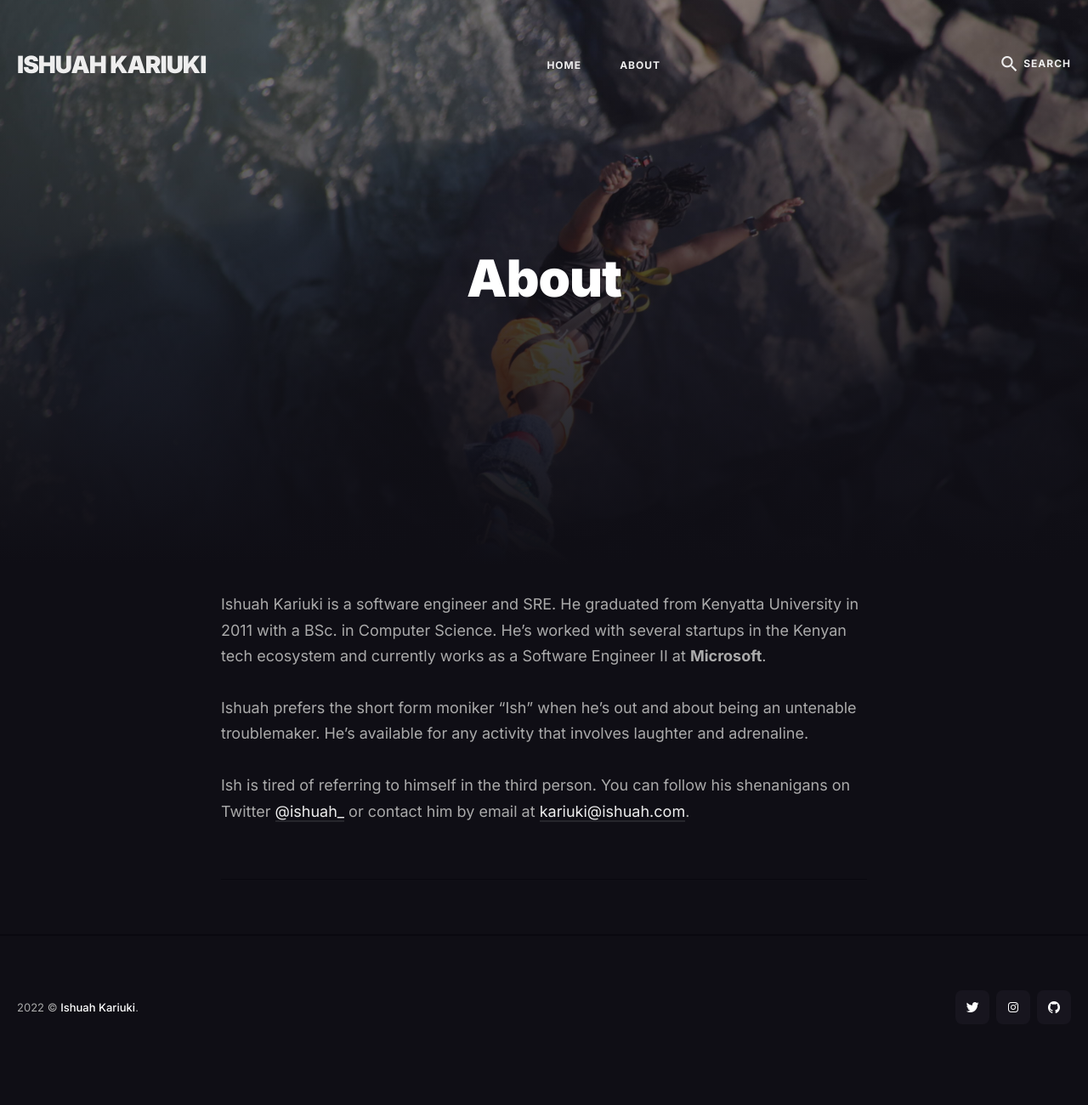
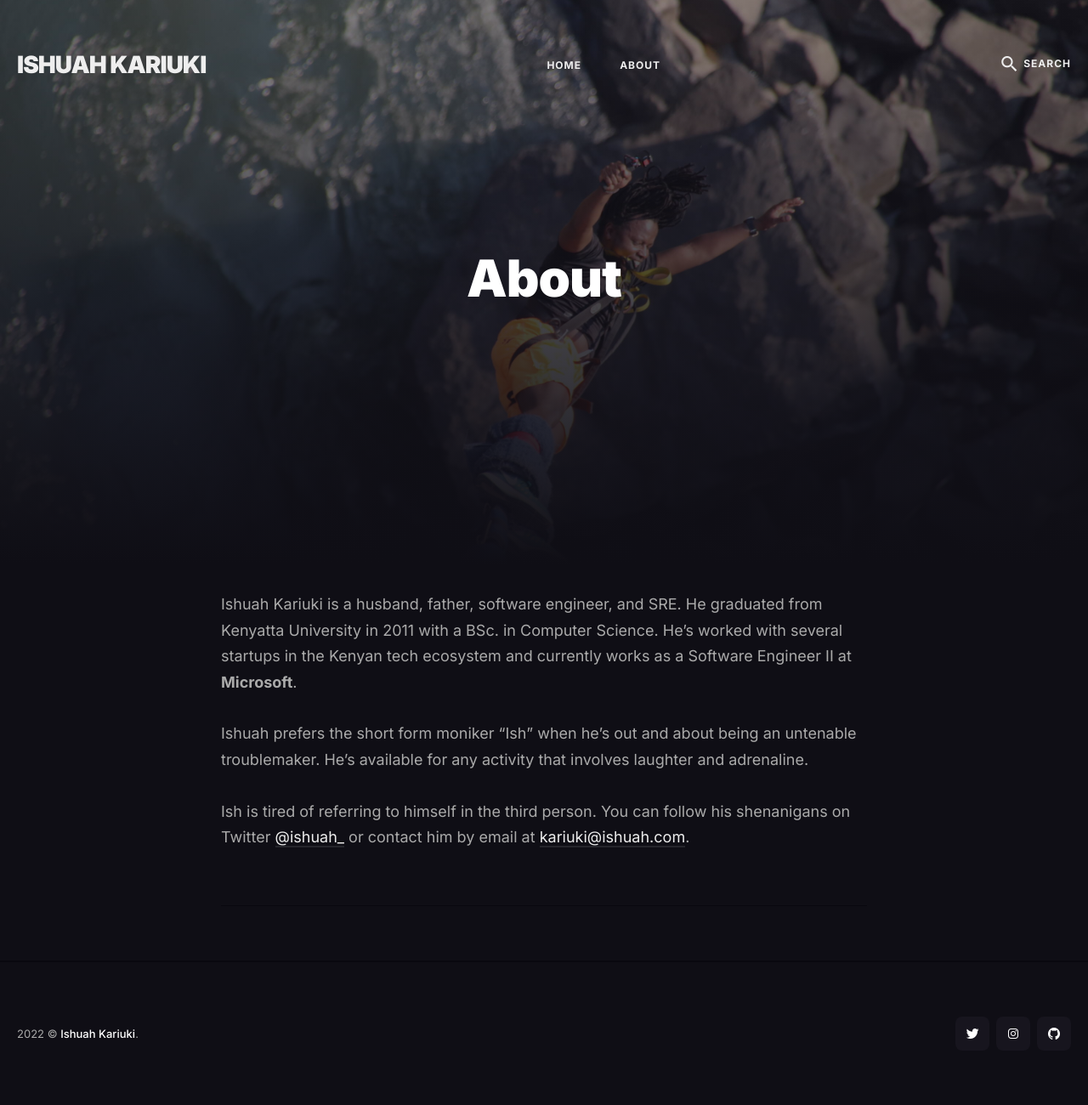
Before and after one commit to ishuah/ishuah.github.io, a Jekyll site: the page built from _pages/about.md, in a window 1280 px wide. Shown: the whole page at 85% size. Built offline with Jekyll 4.4.1, drawn with Linux system fonts in a browser that asks for light colours; nearby versions of some CDN libraries; before the commit the page ends 1269 px from its top, so only the background shows below that.

Commit message:
bio updates

```diff
--- a/Gemfile
+++ b/Gemfile
@@ -4,3 +4,4 @@
 gem "jekyll-paginate"
 gem 'jekyll-tagging'
 gem "jekyll-sitemap"
+gem "wdm"
--- a/_config.yml
+++ b/_config.yml
@@ -18,7 +18,7 @@
 # Hero Settings
 hero:
   title: Hello
-  description: Call me Ish. I'm a software engineer, adventurer, and full-time bonhomie. I write about my experiences, problems I've solved (and caused).
+  description: Call me Ish. I'm a husband, father, software engineer, adventurer, and full-time bonhomie. I write about computer science topics I find interesting and occasional short fiction.
   image: '/images/01.jpg'
 
 
--- a/_pages/about.md
+++ b/_pages/about.md
@@ -5,7 +5,7 @@
 image: '/images/60.jpg'
 ---
 
-Ishuah Kariuki is a software engineer and SRE. He graduated from Kenyatta University in 2011 with a BSc. in Computer Science. He's worked with several startups in the Kenyan tech ecosystem and currently works as a Software Engineer II at **Microsoft**.
+Ishuah Kariuki is a husband, father, software engineer, and SRE. He graduated from Kenyatta University in 2011 with a BSc. in Computer Science. He's worked with several startups in the Kenyan tech ecosystem and currently works as a Software Engineer II at **Microsoft**.
 
 Ishuah prefers the short form moniker "Ish" when he's out and about being an untenable troublemaker. He's available for any activity that involves laughter and adrenaline.
 
```
Also changed, not shown: Gemfile.lock, 6 other files.
